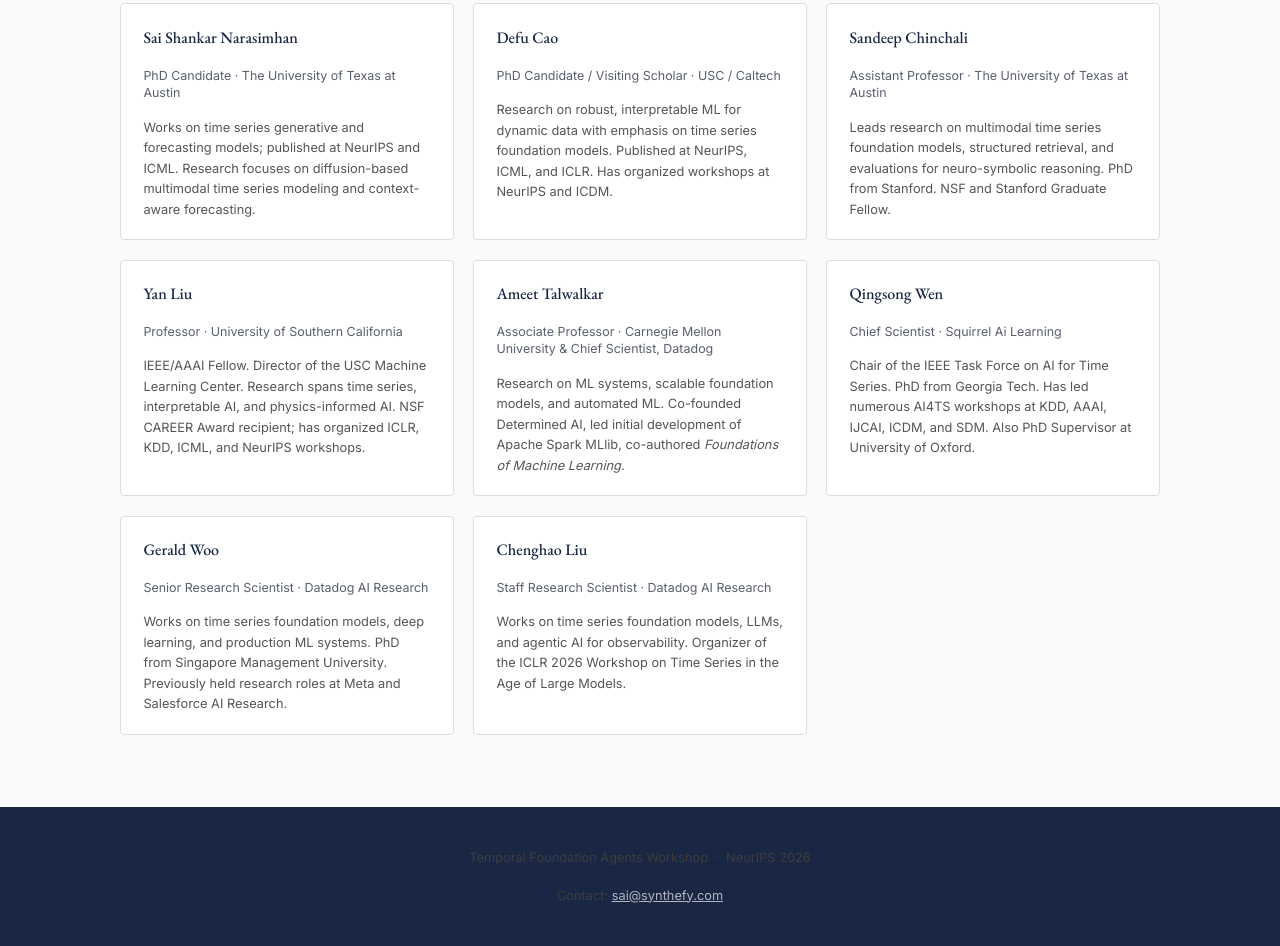
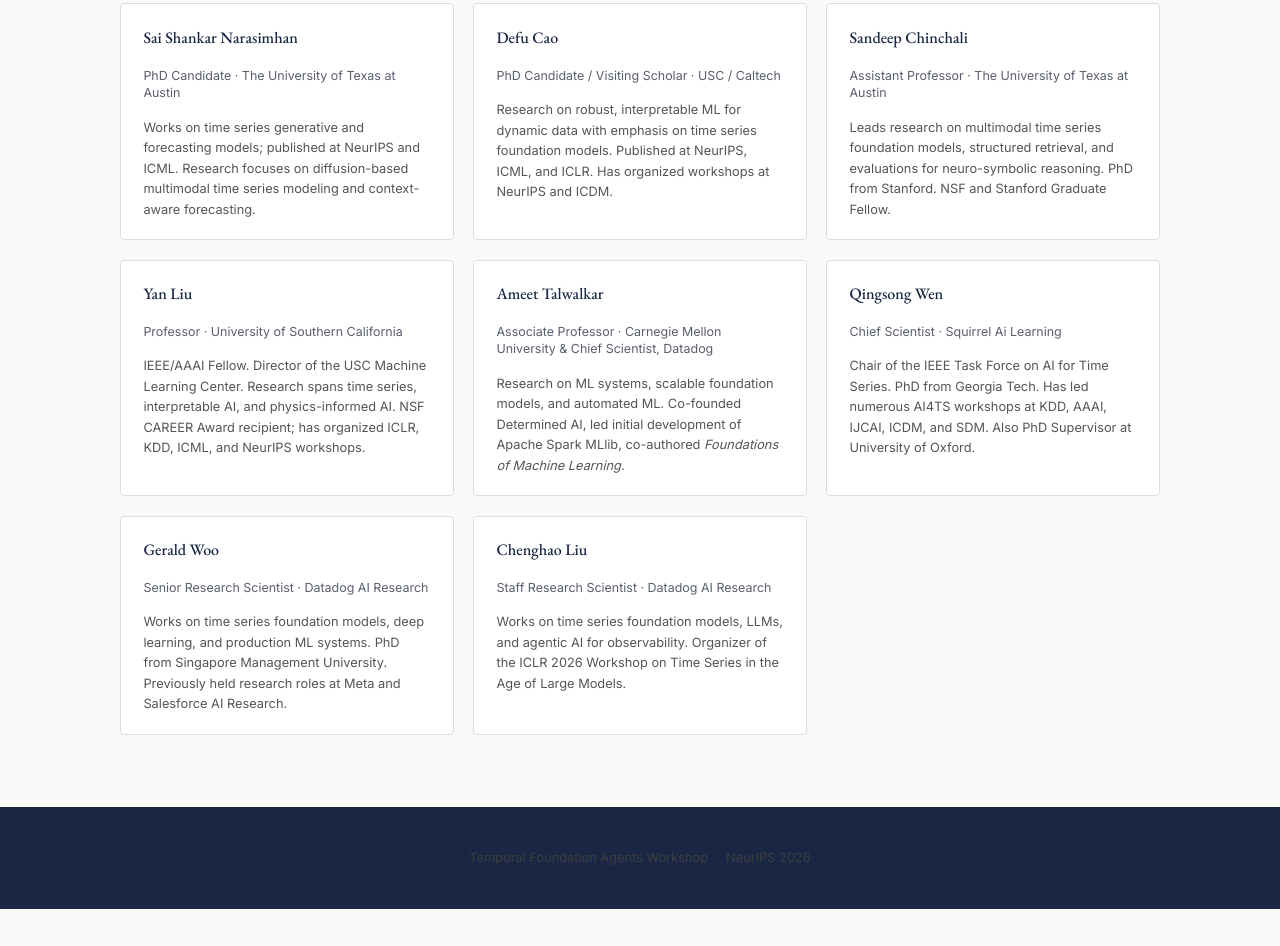
Before and after one commit to tsfmworkshop2026/TemporalAgentsWorkshop2026, a plain HTML site: page index.html in a window 1280 px wide. Shown: the part 4361-5307 px from the top of the page. After the commit the page ends 5270 px from the top, so only its background shows below. Drawn offline with nearby package versions, Linux system fonts and the light colour scheme.

Commit message:
Update index.html

```diff
--- a/index.html
+++ b/index.html
@@ -680,7 +680,6 @@
 <!-- FOOTER -->
 <footer>
   <p>Temporal Foundation Agents Workshop &nbsp;·&nbsp; NeurIPS 2026</p>
-  <p style="margin-top:0.4rem;">Contact: <a href="mailto:sai@synthefy.com">sai@synthefy.com</a></p>
 </footer>
 
 </body>
```
